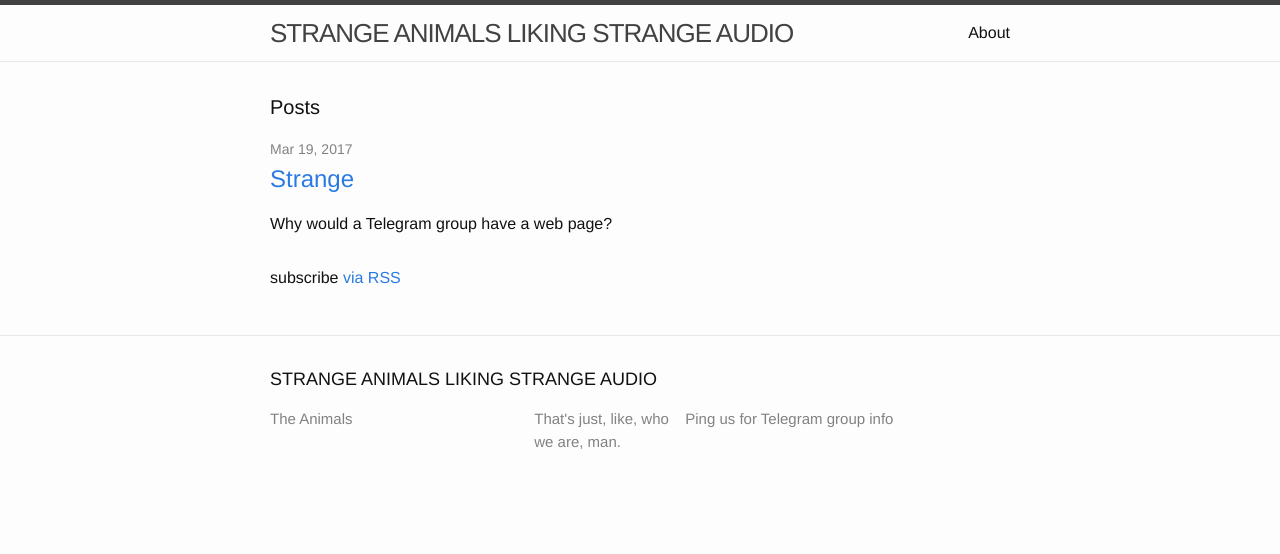
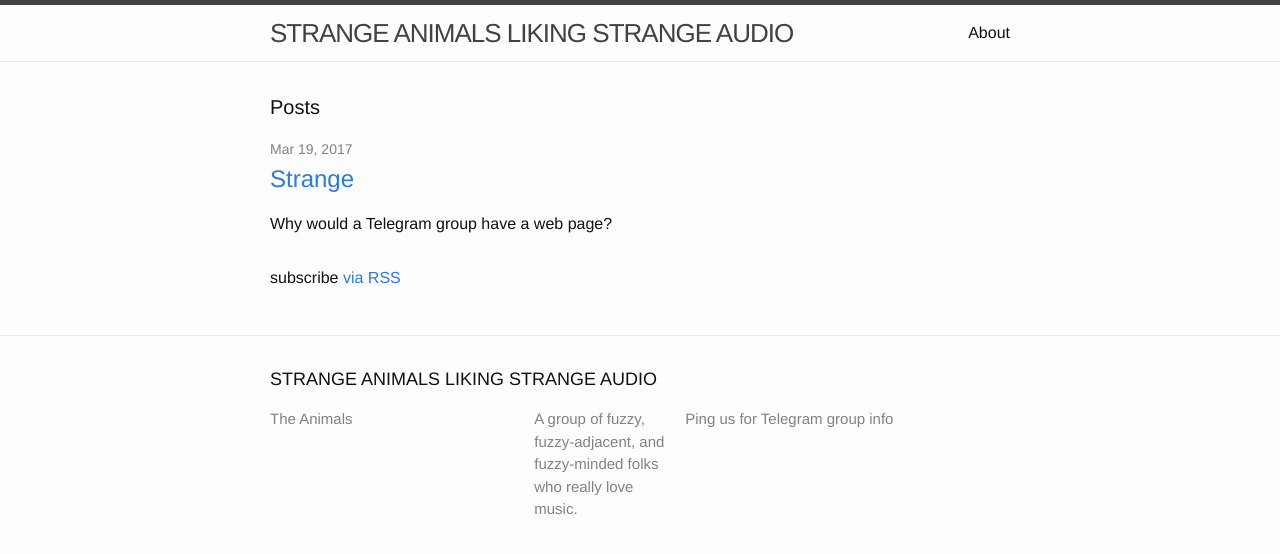
Before and after one commit to makyo/salsa, a Jekyll site: the page built from index.md, in a window 1280 px wide. Shown: the top 554 px of the page. Built offline with Jekyll 4.4.1, drawn with Linux system fonts in a browser that asks for light colours.

Commit message:
fix footer

```diff
--- a/_config.yml
+++ b/_config.yml
@@ -16,7 +16,7 @@
 title: STRANGE ANIMALS LIKING STRANGE AUDIO
 author: The Animals
 description: > # this means to ignore newlines until "baseurl:"
-  That's just, like, who we are, man.
+  A group of fuzzy, fuzzy-adjacent, and fuzzy-minded folks who really love music.
 baseurl: "" # the subpath of your site, e.g. /blog
 url: "http://strangeanimals.likingstrange.audio"
 twitter_username: jekyllrb
```
